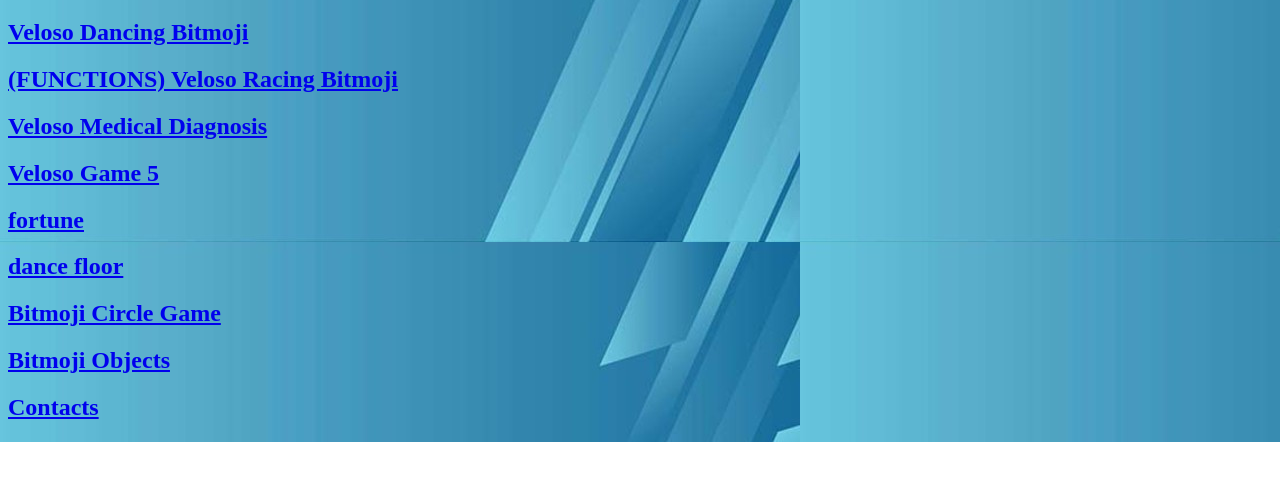
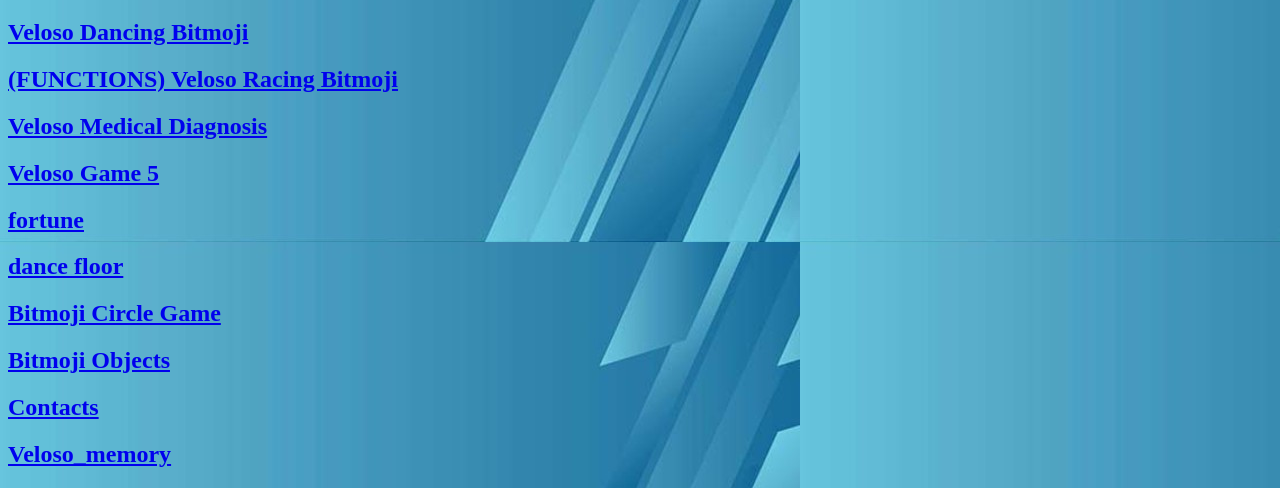
Before and after one commit to velos-0/velos-0.github.io, a plain HTML site: page javascripts.html in a window 1280 px wide. Shown: the part 358-846 px from the top of the page. Before the commit the page ends 800 px from the top, so only its background shows below. Drawn offline with Linux system fonts and the light colour scheme; a script that the page names is missing.

Commit message:
Add files via upload

```diff
--- a/javascripts.html
+++ b/javascripts.html
@@ -35,5 +35,6 @@
     <h2><a href="https://www.khanacademy.org/computer-programming/new-program/6117014909009920">Bitmoji Circle Game</a></h2><script src="https://www.khanacademy.org/computer-programming/new-program/6117014909009920/embed.js?editor=no&buttons=yes&author=no&embed=yes"></script>
     <h2><a href="https://www.khanacademy.org/computer-programming/bitmoji-objects/5542471110803456">Bitmoji Objects</a></h2><script src="https://www.khanacademy.org/computer-programming/bitmoji-objects/5542471110803456/embed.js?editor=no&buttons=yes&author=no&embed=yes"></script>
     <h2><a href="https://www.khanacademy.org/computer-programming/contacts/5173379384262656">Contacts</a></h2><script src="https://www.khanacademy.org/computer-programming/contacts/5173379384262656/embed.js?editor=no&buttons=yes&author=no&embed=yes"></script>
+    <h2><a href="https://www.khanacademy.org/computer-programming/spin-off-of-project-memory/5186206799020032">Veloso_memory</a></h2><script src="https://www.khanacademy.org/computer-programming/spin-off-of-project-memory/5186206799020032/embed.js?editor=no&buttons=yes&author=no&embed=yes"></script>
     </h2>
     </body>
```
